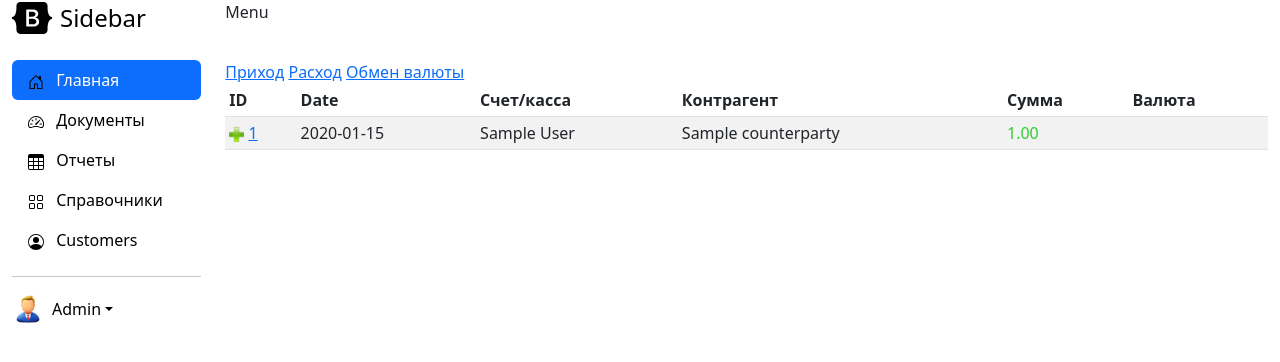
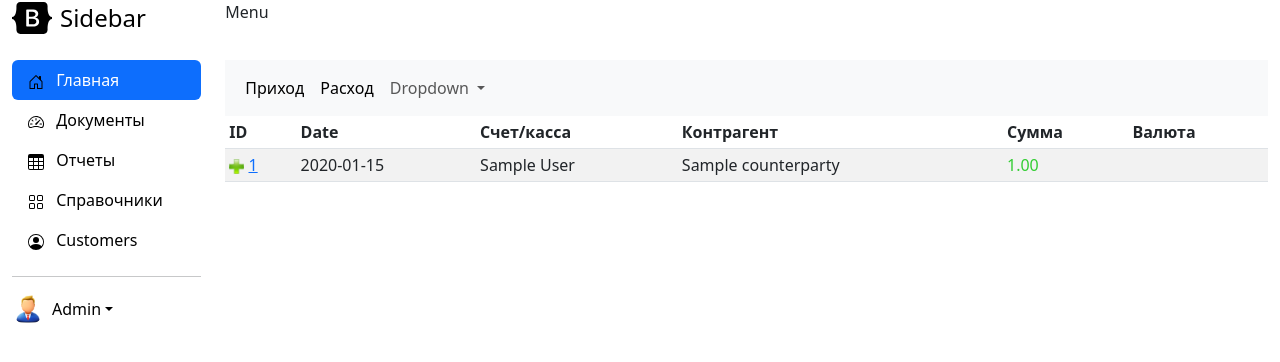
Before and after one commit to Ovladychenko/persfinance, a Django app: page /docs in a window 1280 px wide. Shown: the top 362 px of the page. Run offline with Django 4.2, Linux system fonts and the light colour scheme; tables that the repository leaves empty hold one stand-in row (values such as "Sample post").

Commit message:
change menu

```diff
--- a/mymoney/money/templates/money/documents.html
+++ b/mymoney/money/templates/money/documents.html
@@ -2,8 +2,61 @@
 {% block content %}
 {% load static %}
 
-<a href="{% url 'add_debit_doc' %}">Приход</a>  <a href="{% url 'add_credit_doc' %}">Расход</a> <a href="">Обмен
-    валюты</a>
+<nav class="navbar navbar-expand-lg bg-body-tertiary">
+    <div class="container-fluid">
+
+        <div class="collapse navbar-collapse" id="navbarSupportedContent">
+            <ul class="navbar-nav me-auto mb-2 mb-lg-0">
+
+                <li class="nav-item">
+                    <a class="nav-link active" aria-current="page" href="{% url 'add_debit_doc' %}">Приход</a>
+                </li>
+                <li class="nav-item">
+                    <a class="nav-link active" aria-current="page" href="{% url 'add_credit_doc' %}">Расход</a>
+
+                </li>
+
+                <li class="nav-item">
+                    <button class="navbar-toggler" type="button" data-bs-toggle="offcanvas" data-bs-target="#offcanvasRight" aria-controls="offcanvasRight">
+                        <span class="navbar-toggler-icon"></span> 11
+                    </button>
+                </li>
+
+                <li class="nav-item dropdown">
+                    <a class="nav-link dropdown-toggle" href="#" role="button" data-bs-toggle="dropdown"
+                       aria-expanded="false">
+                        Dropdown
+                    </a>
+                    <ul class="dropdown-menu">
+                        <li><a class="dropdown-item" href="#">Action</a></li>
+                        <li><a class="dropdown-item" href="#">Another action</a></li>
+                        <li>
+                            <hr class="dropdown-divider">
+                        </li>
+                        <li><a class="dropdown-item" href="#">Something else here</a></li>
+                    </ul>
+                </li>
+
+            </ul>
+
+        </div>
+    </div>
+</nav>
+
+
+
+<div class="offcanvas offcanvas-end" tabindex="-1" id="offcanvasRight" aria-labelledby="offcanvasRightLabel">
+  <div class="offcanvas-header">
+    <h5 id="offcanvasRightLabel">Offcanvas right</h5>
+    <button type="button" class="btn-close text-reset" data-bs-dismiss="offcanvas" aria-label="Close"></button>
+  </div>
+  <div class="offcanvas-body">
+    ...
+  </div>
+</div>
+
+
+
 <div class="table-responsive">
     <table class="table table-striped table-sm">
         <thead>
@@ -48,6 +101,7 @@
 </div>
 </div>
 
+
 <nav aria-label="Page navigation">
     <ul class="pagination justify-content-center">
 
```
